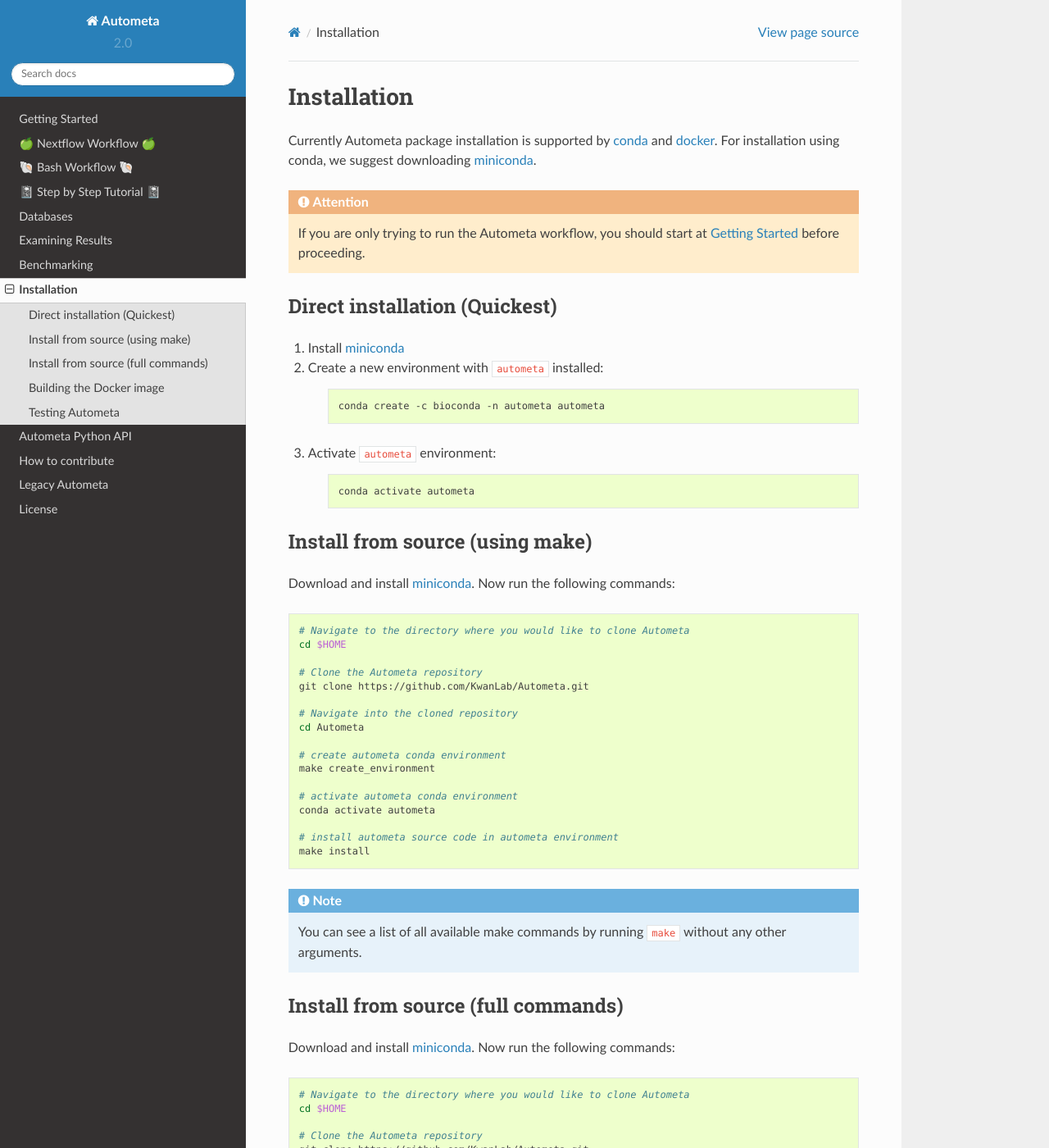
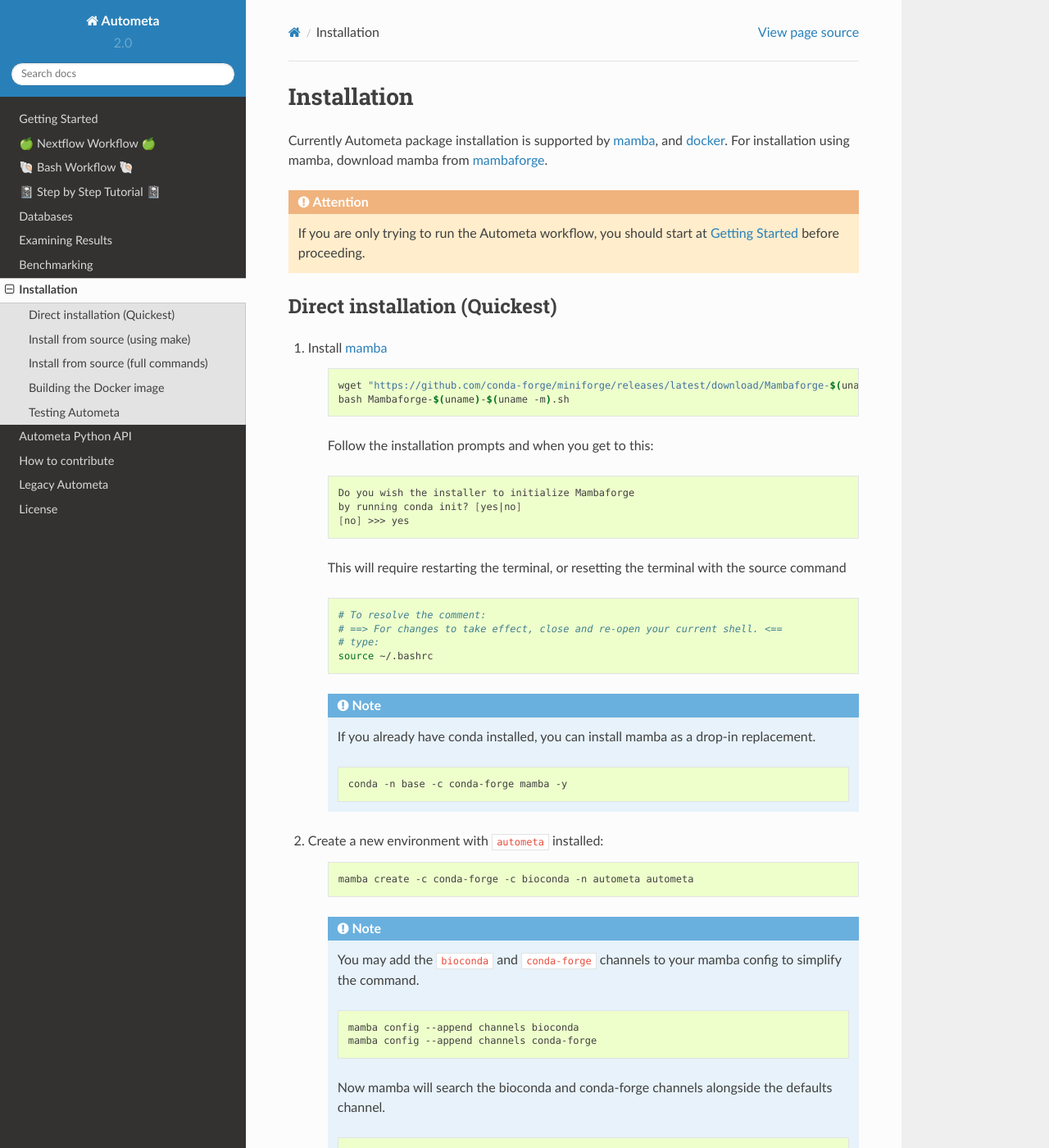
Before and after one commit to KwanLab/Autometa, a Sphinx documentation site: the page built from docs/source/installation.rst, in a window 1280 px wide and 1400 px high. Shown: the whole window at 82% size. Built offline with Sphinx 7.4.7 and the Read the Docs theme 2.0.0, drawn with Linux system fonts in a browser that asks for light colours; pages that are not in the unit, such as notebooks, are missing from menus; some of the changed text lies outside the part shown.

Commit message:
:memo: replace instances of conda with mamba
:fire: Remove virtualenv commands from Makefile
resolves #331

```diff
--- a/docs/source/benchmarking.rst
+++ b/docs/source/benchmarking.rst
@@ -195,8 +195,8 @@
 
 You can download the individual assemblies of different datasests with the help of ``gdown`` using command line
 (This is what ``autometa-download-dataset`` is using behind the scenes). If you have installed ``autometa`` using
-``conda`` then ``gdown`` should already be installed. If not, you can install it using
-``conda install -c conda-forge gdown`` or ``pip install gdown``.
+``mamba`` then ``gdown`` should already be installed. If not, you can install it using
+``mamba install -c conda-forge gdown`` or ``pip install gdown``.
 
 Example for the 78Mbp simulated community
 """""""""""""""""""""""""""""""""""""""""
--- a/docs/source/installation.rst
+++ b/docs/source/installation.rst
@@ -4,8 +4,8 @@
 Installation
 ============
 
-Currently Autometa package installation is supported by conda_ and docker_.
-For installation using conda, we suggest downloading miniconda_.
+Currently Autometa package installation is supported by mamba_, and docker_.
+For installation using mamba, download mamba from mambaforge_.
 
 .. attention::
 
@@ -14,23 +14,74 @@
 Direct installation (Quickest)
 ==============================
 
-#. Install miniconda_
+#. Install mamba_
+
+    .. code-block:: bash
+
+        wget "https://github.com/conda-forge/miniforge/releases/latest/download/Mambaforge-$(uname)-$(uname -m).sh"
+        bash Mambaforge-$(uname)-$(uname -m).sh
+
+    Follow the installation prompts and when you get to this:
+
+    .. code-block:: bash
+
+        Do you wish the installer to initialize Mambaforge
+        by running conda init? [yes|no]
+        [no] >>> yes
+
+    This will require restarting the terminal, or resetting
+    the terminal with the source command
+
+    .. code-block:: bash
+
+        # To resolve the comment:
+        # ==> For changes to take effect, close and re-open your current shell. <==
+        # type:
+        source ~/.bashrc
+
+    .. note::
+
+        If you already have conda installed, you can install mamba as a drop-in replacement.
+
+        .. code-block:: bash
+
+            conda -n base -c conda-forge mamba -y
+
+
 #. Create a new environment with ``autometa`` installed:
 
     .. code-block:: bash
 
-        conda create -c bioconda -n autometa autometa
+        mamba create -c conda-forge -c bioconda -n autometa autometa
+
+    .. note::
+
+            You may add the ``bioconda`` and ``conda-forge`` channels to your mamba
+            config to simplify the command.
+
+            .. code-block:: bash
+
+                mamba config --append channels bioconda
+                mamba config --append channels conda-forge
+
+            Now mamba will search the bioconda and conda-forge
+            channels alongside the defaults channel.
+
+            .. code-block:: bash
+
+                mamba create -n autometa autometa
+
 
 #. Activate ``autometa`` environment:
 
     .. code-block::
 
-        conda activate autometa
+        mamba activate autometa
 
 Install from source (using make)
 ================================
 
-Download and install miniconda_. Now run the following commands:
+Download and install mamba_. Now run the following commands:
 
 .. code-block:: bash
 
@@ -43,11 +94,11 @@
     # Navigate into the cloned repository
     cd Autometa
 
-    # create autometa conda environment
+    # create autometa mamba environment
     make create_environment
 
-    # activate autometa conda environment
-    conda activate autometa
+    # activate autometa mamba environment
+    mamba activate autometa
 
     # install autometa source code in autometa environment
     make install
@@ -59,7 +110,7 @@
 Install from source (full commands)
 ===================================
 
-Download and install miniconda_. Now run the following commands:
+Download and install mamba_. Now run the following commands:
 
 .. code-block:: bash
 
@@ -73,10 +124,10 @@
     cd Autometa
 
     # Construct the autometa environment from autometa-env.yml
-    conda env create --file=autometa-env.yml
+    mamba env create --file=autometa-env.yml
 
     # Activate environment
-    conda activate autometa
+    mamba activate autometa
 
     # Install the autometa code base from source
     python -m pip install . --ignore-installed --no-deps -vv
@@ -115,8 +166,8 @@
 
 .. code-block:: bash
 
-    # Activate your autometa conda environment
-    conda activate autometa
+    # Activate your autometa mamba environment
+    mamba activate autometa
 
     # List all make options
     make
@@ -141,12 +192,12 @@
     make unit_test_wip
 
 .. note::
+
     As a shortcut you can also create the test environment and run **all** the unit tests using ``make unit_test`` command.
 
 For more information about the above commands see the :ref:`Contributing Guidelines` page.
 Additional unit tests are provided in the test directory. These are designed to aid in future development of autometa.
 
-.. _conda: https://docs.conda.io/en/latest/
-.. _miniconda: https://docs.conda.io/en/latest/miniconda.html
+.. _mamba: https://mamba.readthedocs.io/en/latest/index.html
+.. _mambaforge: https://github.com/conda-forge/miniforge#mambaforge
 .. _Docker: https://www.docker.com/
-.. _anaconda: https://www.anaconda.com/
--- a/docs/source/step-by-step-tutorial.rst
+++ b/docs/source/step-by-step-tutorial.rst
@@ -7,7 +7,7 @@
 Here is the step by step tutorial of the entire pipeline. This is helpful in case you have your own files or just want to run a specific step.
 
 Before running anything make sure you have activated the conda environment using
-``conda activate autometa``.
+``mamba activate autometa``.
 
 See the :ref:`Autometa Package Installation` page for details on setting up your conda environment.
 
```
Also changed, not shown: docs/source/bash-workflow.rst (+13 -12 lines), docs/source/how-to-contribute.rst (+5 -5 lines), docs/source/nextflow-workflow.rst (line endings or trailing spaces), 1 other file.
